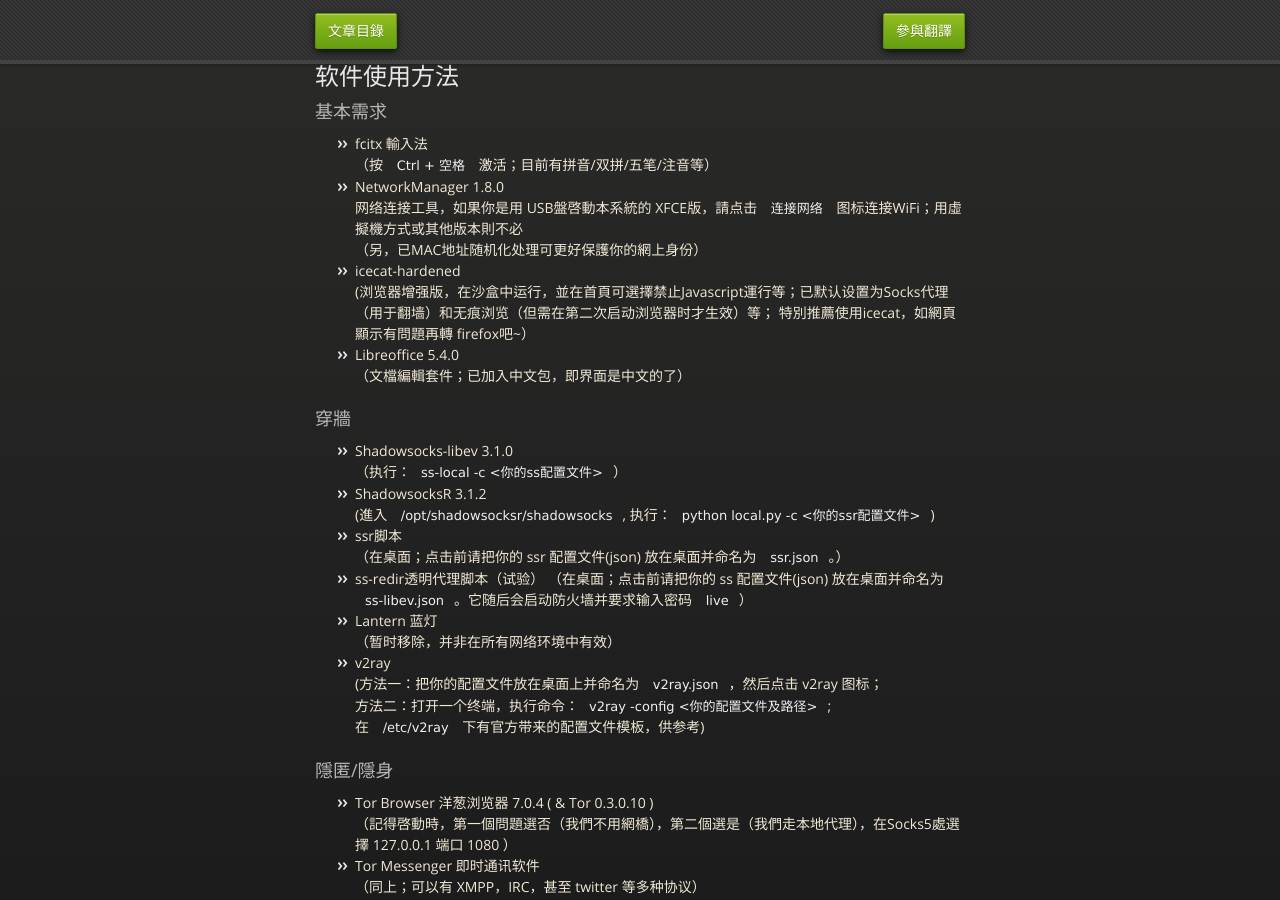
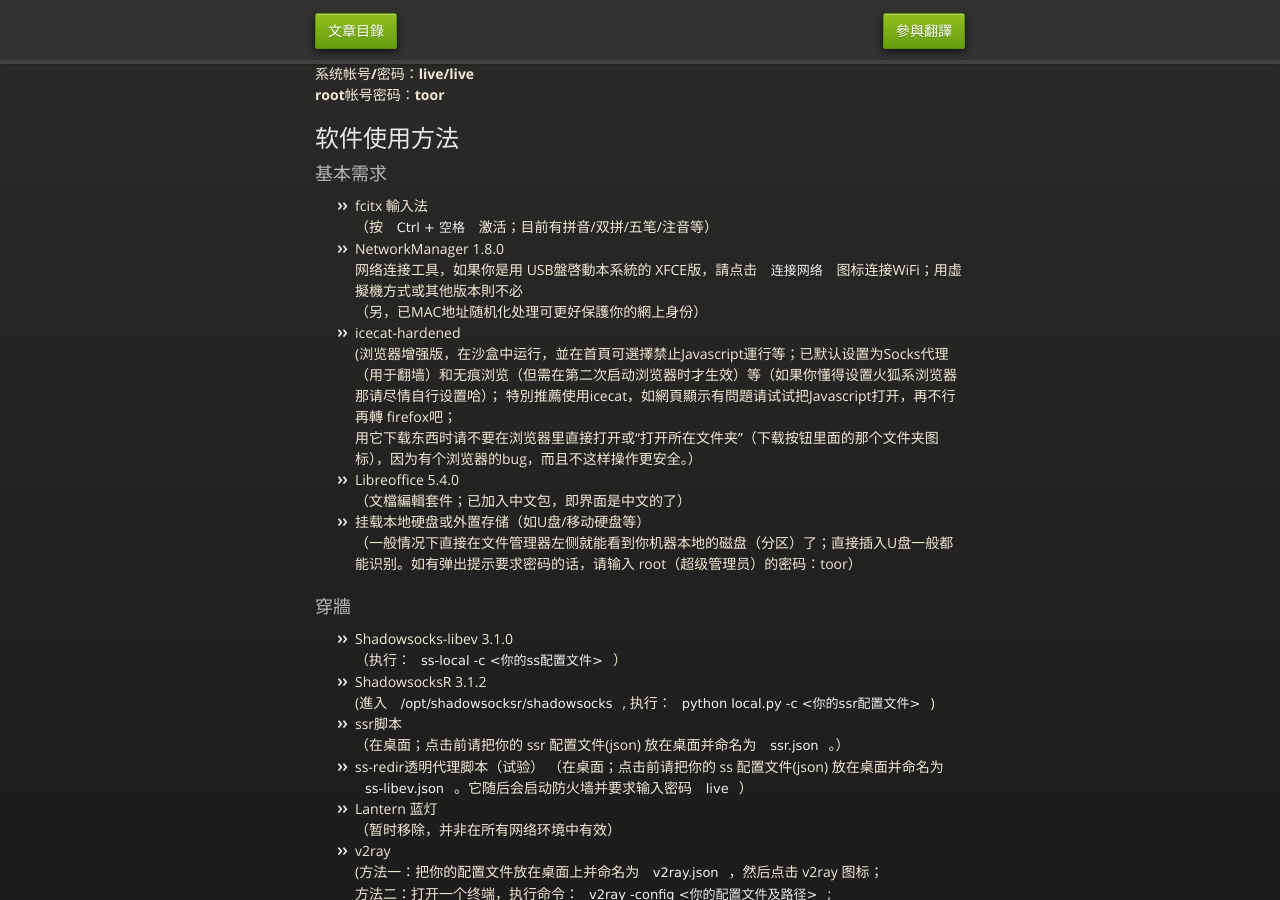
Before and after one commit to mdrights/os-observe, a Jekyll site: the page built from docs/LiveSlak-Users-Guide.md, in a window 1280 px wide and 900 px high. Built offline with Jekyll 4.4.1, drawn with Linux system fonts in a browser that asks for light colours; our own code applies the rules of GitHub Pages for plain Markdown files.

Commit message:
update the guide for instructions

```diff
--- a/docs/LiveSlak-Users-Guide.md
+++ b/docs/LiveSlak-Users-Guide.md
@@ -2,6 +2,9 @@
 layout: post
 date: 2017-10-06
 ---
+
+**系统帐号/密码：live/live**
+**root帐号密码：toor**
 
 ## 软件使用方法
 
@@ -12,10 +15,13 @@
 	网络连接工具，如果你是用 USB盤啓動本系統的 XFCE版，請点击 `连接网络` 图标连接WiFi；用虛擬機方式或其他版本則不必
 	（另，已MAC地址随机化处理可更好保護你的網上身份）
 - icecat-hardened
-	(浏览器增强版，在沙盒中运行，並在首頁可選擇禁止Javascript運行等；已默认设置为Socks代理（用于翻墙）和无痕浏览（但需在第二次启动浏览器时才生效）等；
-	特別推薦使用icecat，如網頁顯示有問題再轉 firefox吧~）
+	(浏览器增强版，在沙盒中运行，並在首頁可選擇禁止Javascript運行等；已默认设置为Socks代理（用于翻墙）和无痕浏览（但需在第二次启动浏览器时才生效）等（如果你懂得设置火狐系浏览器那请尽情自行设置哈）；
+	特別推薦使用icecat，如網頁顯示有問題请试试把Javascript打开，再不行再轉 firefox吧；
+	用它下载东西时请不要在浏览器里直接打开或“打开所在文件夹”（下载按钮里面的那个文件夹图标），因为有个浏览器的bug，而且不这样操作更安全。）
 - Libreoffice 5.4.0
 	（文檔編輯套件；已加入中文包，即界面是中文的了）
+- 挂载本地硬盘或外置存储（如U盘/移动硬盘等）
+	（一般情况下直接在文件管理器左侧就能看到你机器本地的磁盘（分区）了；直接插入U盘一般都能识别。如有弹出提示要求密码的话，请输入 root（超级管理员）的密码：toor）
 
 ### 穿牆
 - Shadowsocks-libev 3.1.0
```
Also changed, not shown: 1 other file.
